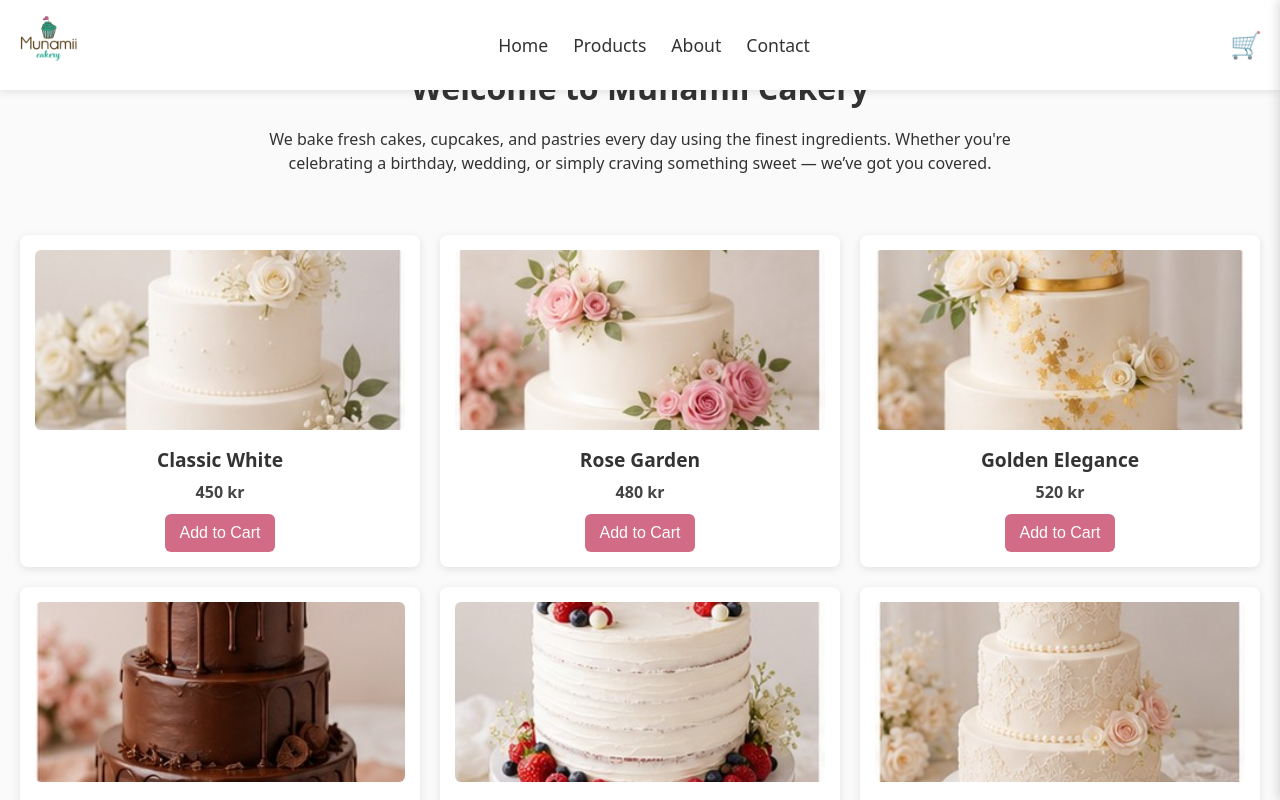
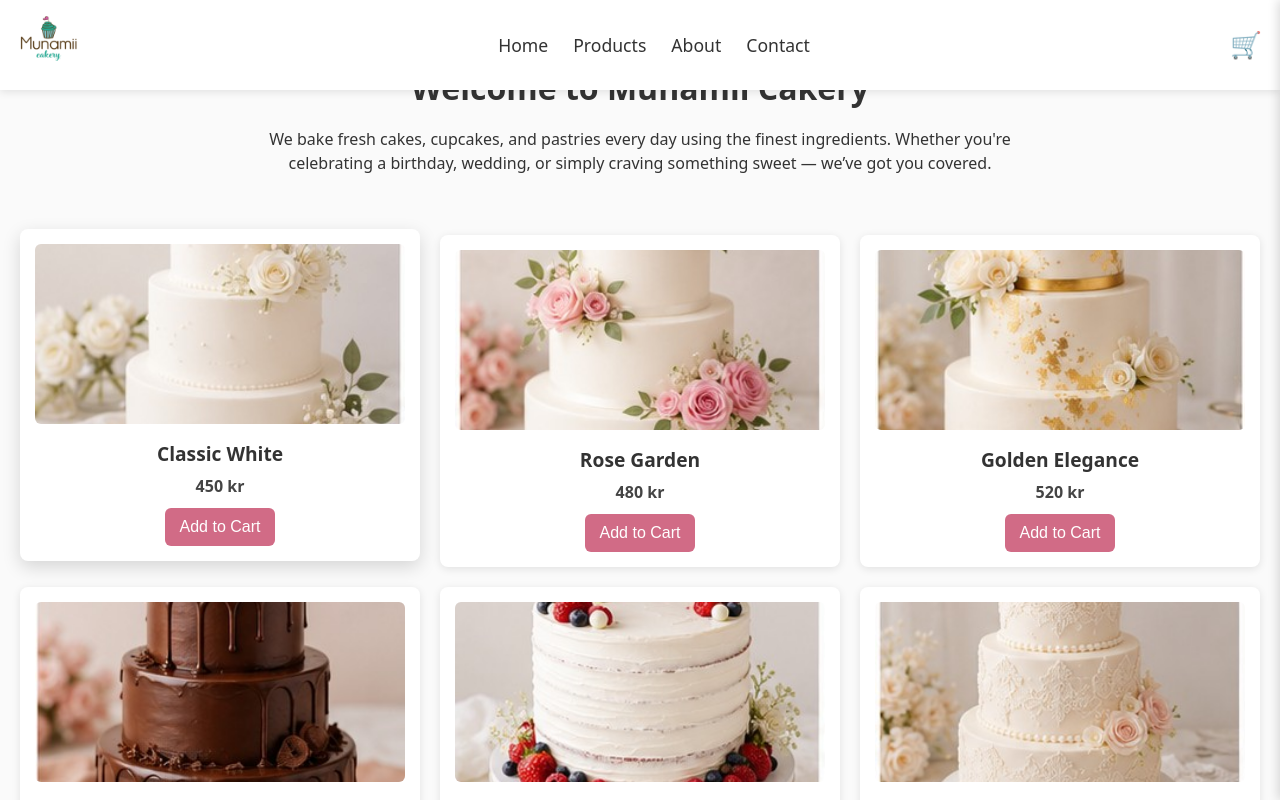
Before and after one commit to IdesignerSe/Munamii-Cakery-React-vite, a React (Vite) app: page / in a window 1280 px wide. In both pictures the pointer is over the element 220 px from the left and 1026 px from the top of the page. Shown: the part 626-1426 px from the top of the page. Built offline with nearby package versions, Linux system fonts and the light colour scheme.

Commit message:
Product hover animations

```diff
--- a/src/styles/global.css
+++ b/src/styles/global.css
@@ -180,7 +180,13 @@
   padding: 15px;
   border-radius: 8px;
   box-shadow: 0 2px 8px rgba(0, 0, 0, 0.1);
+  transition: transform 0.25s ease, box-shadow 0.25s ease;
   text-align: center;
+}
+
+.product-card:hover {
+  transform: translateY(-6px);
+  box-shadow: 0 6px 18px rgba(0,0,0,0.15);
 }
 
 .product-image {
```
